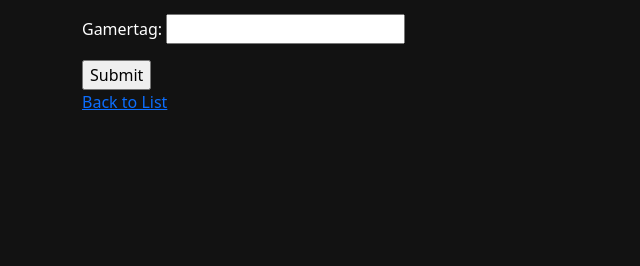
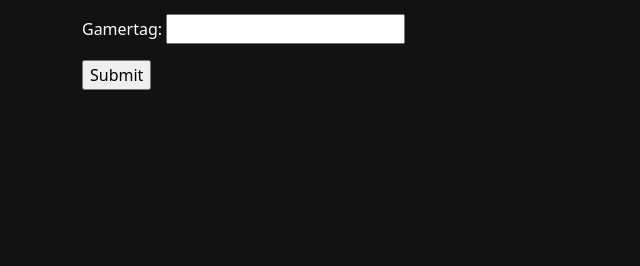
Before and after one commit to paul-uA/GuidingLight_app, a Django app: page /guardians/gprofile/create in a window 1280 px wide. Shown: the part 534-800 px from the top of the page, without its empty margins (0-640 px from the left). Run offline with Django 4.2, Linux system fonts and the light colour scheme; the visitor is signed in with stand-in values (Sample User, id 1).

Commit message:
Found a mistake in create profile

```diff
--- a/guardians/templates/registration/create_gprofile.html
+++ b/guardians/templates/registration/create_gprofile.html
@@ -10,6 +10,6 @@
 </form>
 {% else %}
 <h1> Please login to create a Profile</h1>
+<a href="{%url 'gamepost_list' %}"> Back to List </a>
 {%endif%}
-<a href="{%url 'gamepost_list' %}"> Back to List </a>
 {% endblock content %}
```
